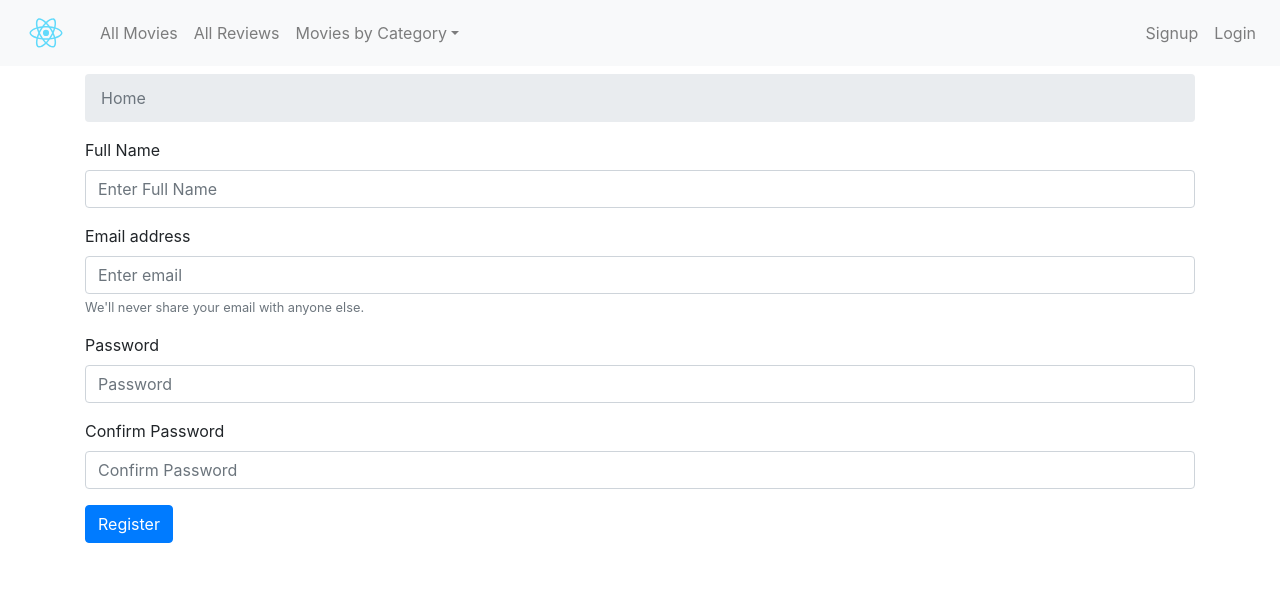
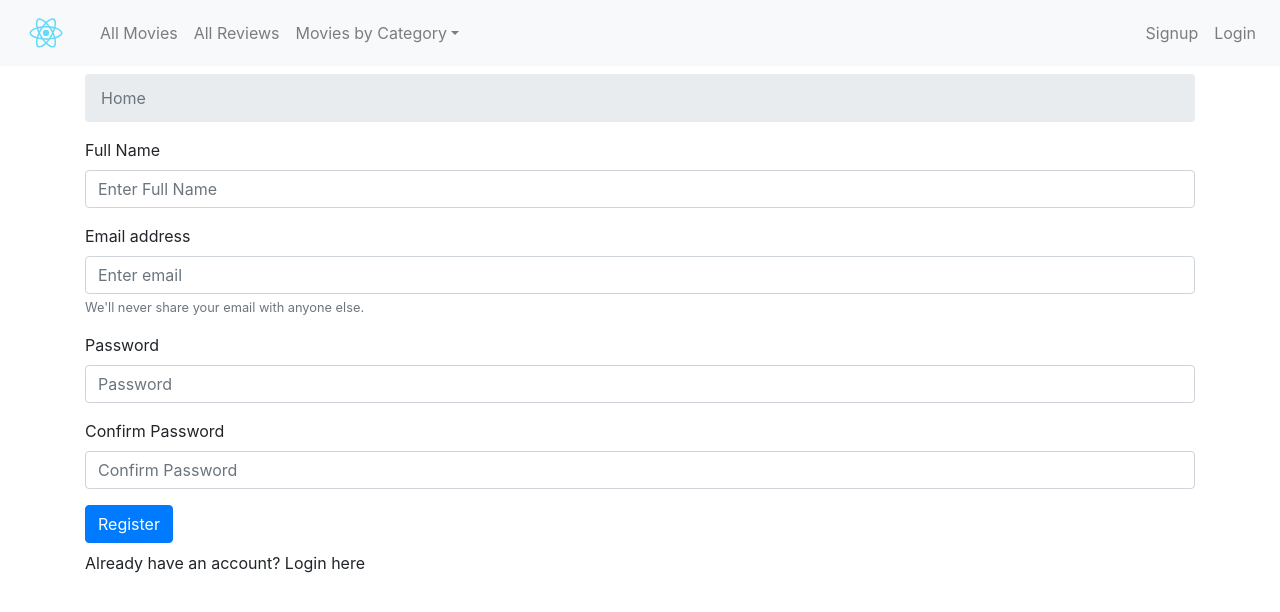
Before and after one commit to shahzadthathal/pwa-movies-listing, a React app: page /login in a window 1280 px wide. Shown: the top 612 px of the page. Built offline with nearby package versions, Linux system fonts and the light colour scheme; no server answers.

Commit message:
Registeration form changes

```diff
--- a/src/components/Register/Register.js
+++ b/src/components/Register/Register.js
@@ -10,7 +10,9 @@ function Register(props) {
     const [state , setState] = useState({
         full_name : "",
         email : "",
-        password : ""
+        password : "",
+        confirmPassword: "",
+        successMessage: null
     })
     const handleChange = (e) => {
         const {id , value} = e.target
@@ -36,7 +38,7 @@ function Register(props) {
                 "email":state.email,
                 "password":state.password,
             }
-            axios.post(API_BASE_URL+'/user/register', payload)
+            axios.post(API_BASE_URL+'/api/user/register', payload)
                 .then(function (response) {
                     if(response.status === 200){
                         setState(prevState => ({
@@ -127,6 +129,14 @@ function Register(props) {
                     </button>
                 </form>
 
+                <div className="alert alert-success mt-2" style={{display: state.successMessage ? 'block' : 'none' }} role="alert">
+                {state.successMessage}
+                </div>
+                <div className="mt-2">
+                    <span>Already have an account? </span>
+                    <span className="loginText" onClick={() => redirectToLogin()}>Login here</span>
+                </div>
+
         </Container>
     )
 }
```
Also changed, not shown: api.txt.
